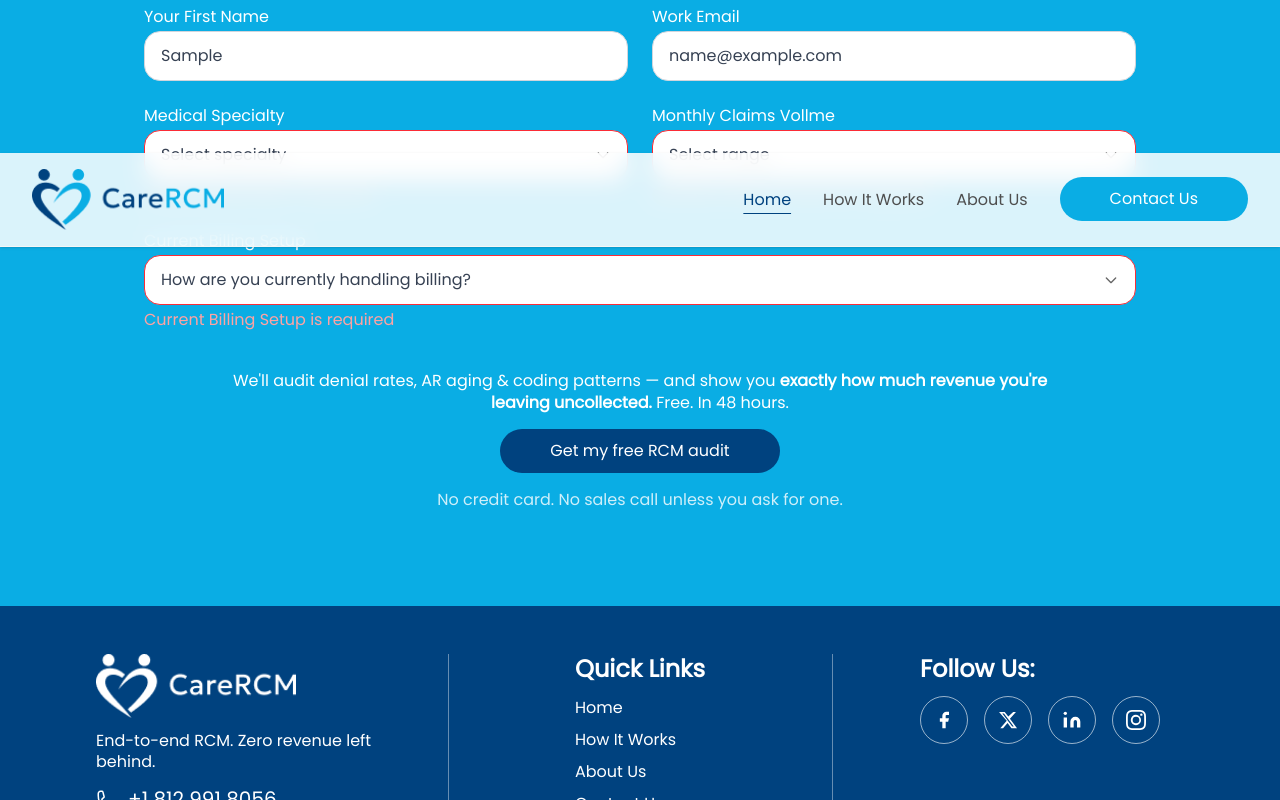
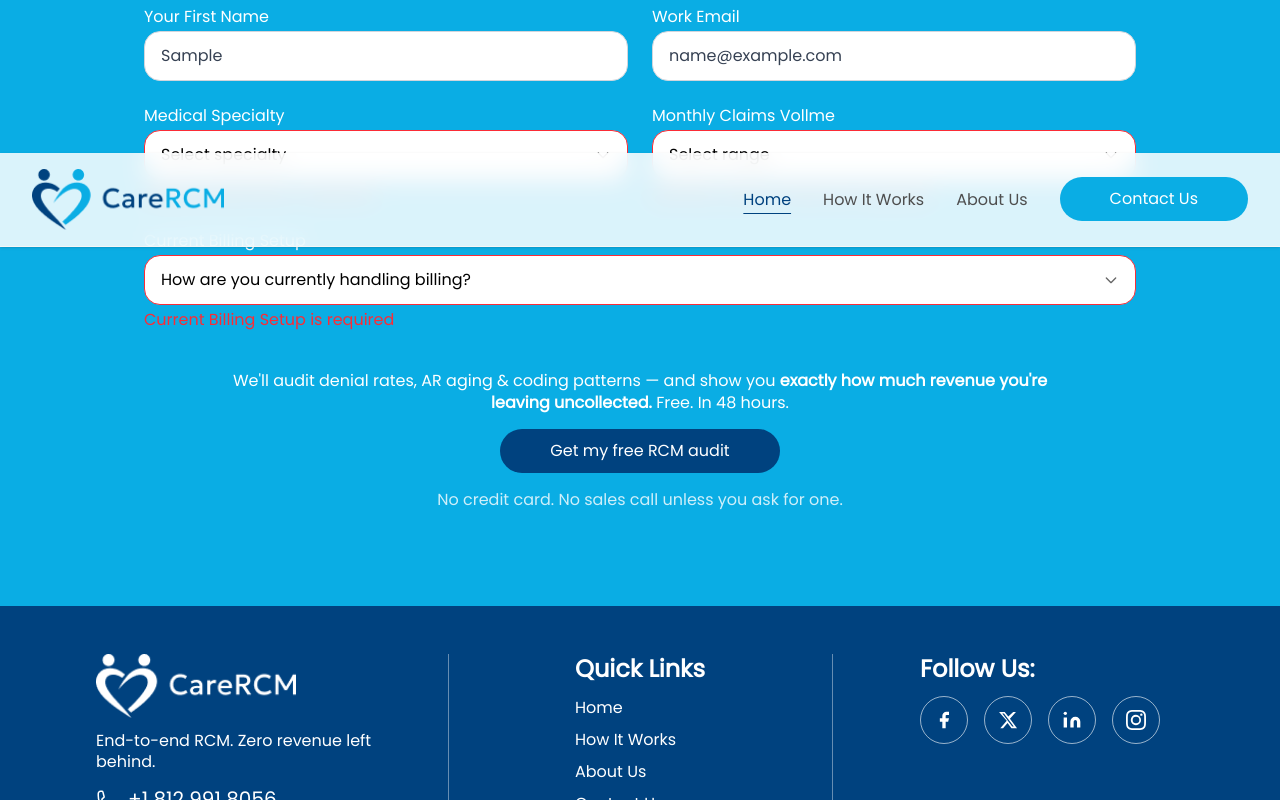
Before and after one commit to virtuosoftacademy-cloud/carercm, a Next.js app: page / in a window 1280 px wide. Both pictures are taken after typing "Sample", "name@example.com" into the empty fields and a click on the button "Get my free RCM audit". Shown: the part 6826-7626 px from the top of the page. Built offline with nearby package versions, Linux system fonts and the light colour scheme.

Commit message:
changes add contact form

```diff
--- a/app/globals.css
+++ b/app/globals.css
@@ -181,3 +181,13 @@ body {
 .swiper-slide:hover {
   border-radius: 16px !important;
 }
+
+select {
+    background-color: white;
+    color: #000;
+}
+
+select option {
+    background-color: #00427f !important;
+    color: #fff !important;
+}
--- a/components/ContactForm/page.tsx
+++ b/components/ContactForm/page.tsx
@@ -253,7 +253,7 @@ export default function ContactForm() {
                 className={`w-full px-4 py-3 border rounded-xl bg-white focus:outline-none focus:ring-2 focus:ring-[#19a9e5] transition text-gray-700 ${errors.firstName ? "border-red-500" : "border-gray-300"}`}
                 placeholder="Dr. Sarah"
               />
-              {errors.firstName && <p className="text-red-300 text-xs mt-1">{errors.firstName}</p>}
+              {errors.firstName && <p className="text-red-500 text-xs mt-1">{errors.firstName}</p>}
             </div>
 
             <div>
@@ -266,7 +266,7 @@ export default function ContactForm() {
                 className={`w-full px-4 py-3 border rounded-xl bg-white focus:outline-none focus:ring-2 focus:ring-[#19a9e5] transition text-gray-700 ${errors.workEmail ? "border-red-500" : "border-gray-300"}`}
                 placeholder="sarah@yourpractice.com"
               />
-              {errors.workEmail && <p className="text-red-300 text-xs mt-1">{errors.workEmail}</p>}
+              {errors.workEmail && <p className="text-red-500 text-xs mt-1">{errors.workEmail}</p>}
             </div>
 
             <div>
@@ -289,7 +289,7 @@ export default function ContactForm() {
                   </option>
                 ))}
               </select>
-              {errors.medicalSpecialty && <p className="text-red-300 text-xs mt-1">{errors.medicalSpecialty}</p>}
+              {errors.medicalSpecialty && <p className="text-red-500 text-xs mt-1">{errors.medicalSpecialty}</p>}
             </div>
 
             <div>
@@ -312,7 +312,7 @@ export default function ContactForm() {
                   </option>
                 ))}
               </select>
-              {errors.monthlyClaimsVolume && <p className="text-red-300 text-xs mt-1">{errors.monthlyClaimsVolume}</p>}
+              {errors.monthlyClaimsVolume && <p className="text-red-500 text-xs mt-1">{errors.monthlyClaimsVolume}</p>}
             </div>
           </div>
 
@@ -336,7 +336,7 @@ export default function ContactForm() {
                 </option>
               ))}
             </select>
-            {errors.currentBillingSetup && <p className="text-red-300 text-xs mt-1">{errors.currentBillingSetup}</p>}
+            {errors.currentBillingSetup && <p className="text-red-500 text-xs mt-1">{errors.currentBillingSetup}</p>}
           </div>
 
           <div className="mt-8 sm:mt-10 text-center">
```
